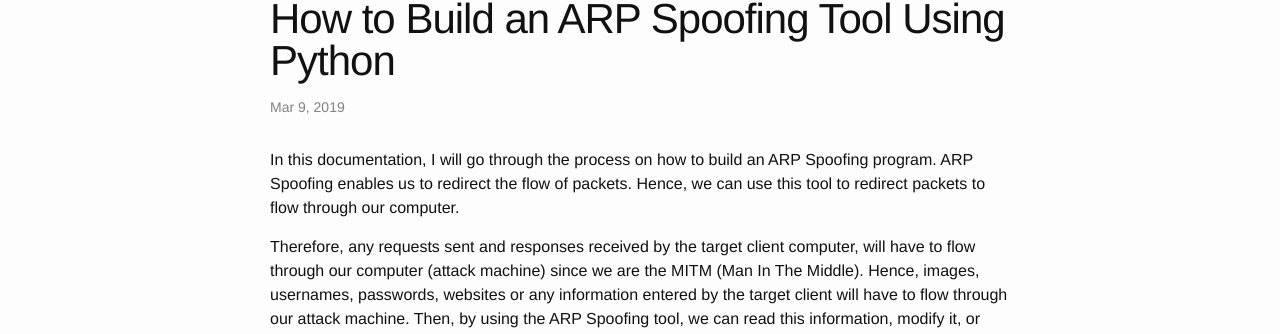
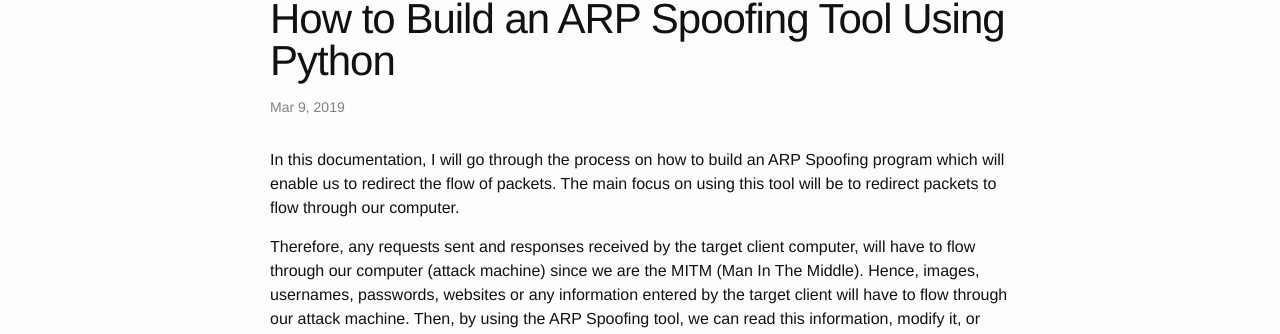
Before and after one commit to alexalwks2/aaronjohn2.github.io, a Jekyll site: the page built from _posts/2019-03-09-arp-spoof.md, in a window 1280 px wide and 900 px high. Shown: the part 94-428 px from the top of the window. Built offline with Jekyll 4.4.1, drawn with Linux system fonts in a browser that asks for light colours; comment, search, counter and statistics services are not loaded.

Commit message:
Update 2019-03-09-arp-spoof.md

```diff
--- a/_posts/2019-03-09-arp-spoof.md
+++ b/_posts/2019-03-09-arp-spoof.md
@@ -6,7 +6,7 @@ date:   2019-03-09 00:02:14
 categories: Python, ARP Spoofing, ARP Table Poisoning, Kali, Scapy, Layer 2.5, Data Link Layer
 ---
 
-In this documentation, I will go through the process on how to build an ARP Spoofing program. ARP Spoofing enables us to redirect the flow of packets. Hence, we can use this tool to redirect packets to flow through our computer.
+In this documentation, I will go through the process on how to build an ARP Spoofing program which will enable us to redirect the flow of packets. The main focus on using this tool will be to redirect packets to flow through our computer.
 
 Therefore, any requests sent and responses received by the target client computer, will have to flow through our computer (attack machine) since we are the MITM (Man In The Middle). Hence, images, usernames, passwords, websites or any information entered by the target client will have to flow through our attack machine. Then, by using the ARP Spoofing tool, we can read this information, modify it, or even drop the packets. This is all possible because ARP is not very secure.
 
```
